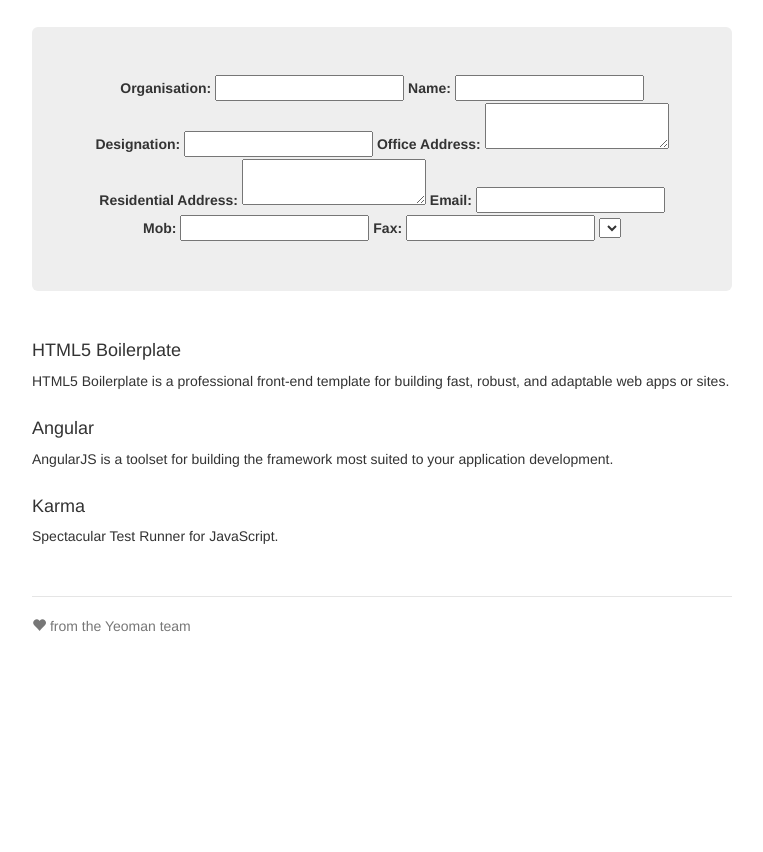
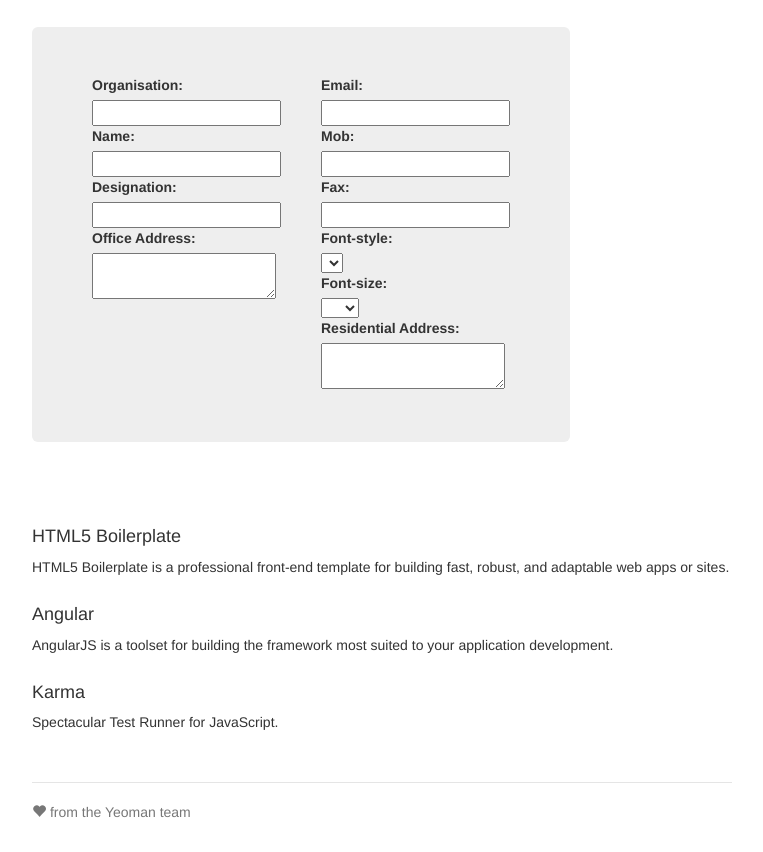
Before and after one commit to sbmadhav/babajisboys, a website: page app/index.html in a window 1280 px wide. Shown: the part 83-935 px from the top of the page, without its empty margins (258-1021 px from the left). Before the commit the page ends 800 px from the top, so only its background shows below. Drawn offline with nearby package versions, Linux system fonts and the light colour scheme; files that its build step writes are made by us from their sources.

Commit message:
Styling changed

```diff
--- a/app/styles/main.css
+++ b/app/styles/main.css
@@ -50,6 +50,25 @@
   font-size: 21px;
   padding: 14px 24px;
 }
+.form-creation{
+    text-align: left;
+    display: inline-block;
+}
+.form-creation label,
+.form-creation input{
+    display: block;
+}
+.column{
+    float: left;
+    margin: 0 20px;
+}
+.column:last-child{
+    margin-right: 0;
+}
+.column:first-child{
+    margin-left: 0
+}
+
 
 /* Supporting marketing content */
 .marketing {
--- a/app/views/main.html
+++ b/app/views/main.html
@@ -7,27 +7,61 @@
   <h3 class="text-muted">E business card</h3>
 </div>
 
-<div class="jumbotron">
+<div class="jumbotron form-creation">
   <form>
+    <div class="column">
+        <div>
             <label for="org">Organisation:</label>
             <input id="org" ng-model="org"/>
+        </div>
+        <div>
             <label for="name">Name:</label>
             <input id="name" ng-model="name"/>
+        </div>
+        <div>
             <label for="desig">Designation:</label>
             <input id="desig" ng-model="desig"/>
+        </div>
+        <div>
             <label for="offc-address">Office Address:</label>
             <textarea id="offc-address" ng-model="offcAddress"></textarea>
+        </div>
+    </div>
+    <div class="column">
+        <div>
+            <label for="email">Email:</label>
+            <input id="email" ng-model="email"/>
+        </div>
+        <div>
+            <label for="phone">Mob:</label>
+            <input id="phone" ng-model="phone"/>
+        </div>
+        <div>
+            <label for="fax">Fax:</label>
+            <input id="fax" ng-model="fax"/>
+        </div>
+        <label for="font-style">Font-style:</label>
+        <select ng-init="fontStyle[0]" ng-options="rm.ref for rm in refmarkers" ng-init="model.refmarker=refmarkers[0]"
+                ng-model="fontStyle">
+            <option val="arial">Arial</option>
+            <option val="timesroman">Times New Roman</option>
+            <option val="calibri">Calibri</option>
+            <option val="Windings">Windings</option>
+            <option val=""></option>
+        </select><label for="font-size">Font-size:</label>
+        <select ng-model="fontSize">
+            <option val="14">14</option>
+            <option val="16">16</option>
+            <option val="18">18</option>
+            <option val="20">20</option>
+            <option val="22">22</option>
+        </select>
+        <div>
             <label for="res-address">Residential Address:</label>
             <textarea id="res-address" ng-model="resAddress"></textarea>
-    <label for="email">Email:</label>
-    <input id="email" ng-model="email"/>
-    <label for="phone">Mob:</label>
-    <input id="phone" ng-model="phone"/>
-    <label for="fax">Fax:</label>
-    <input id="fax" ng-model="fax"/>
-    <select>
-        <option val=""></option>
-      </select>
+        </div>
+    </div>
+
   </form>
 </div>
 
```
Lines whose indentation alone changed are shown as unchanged.
